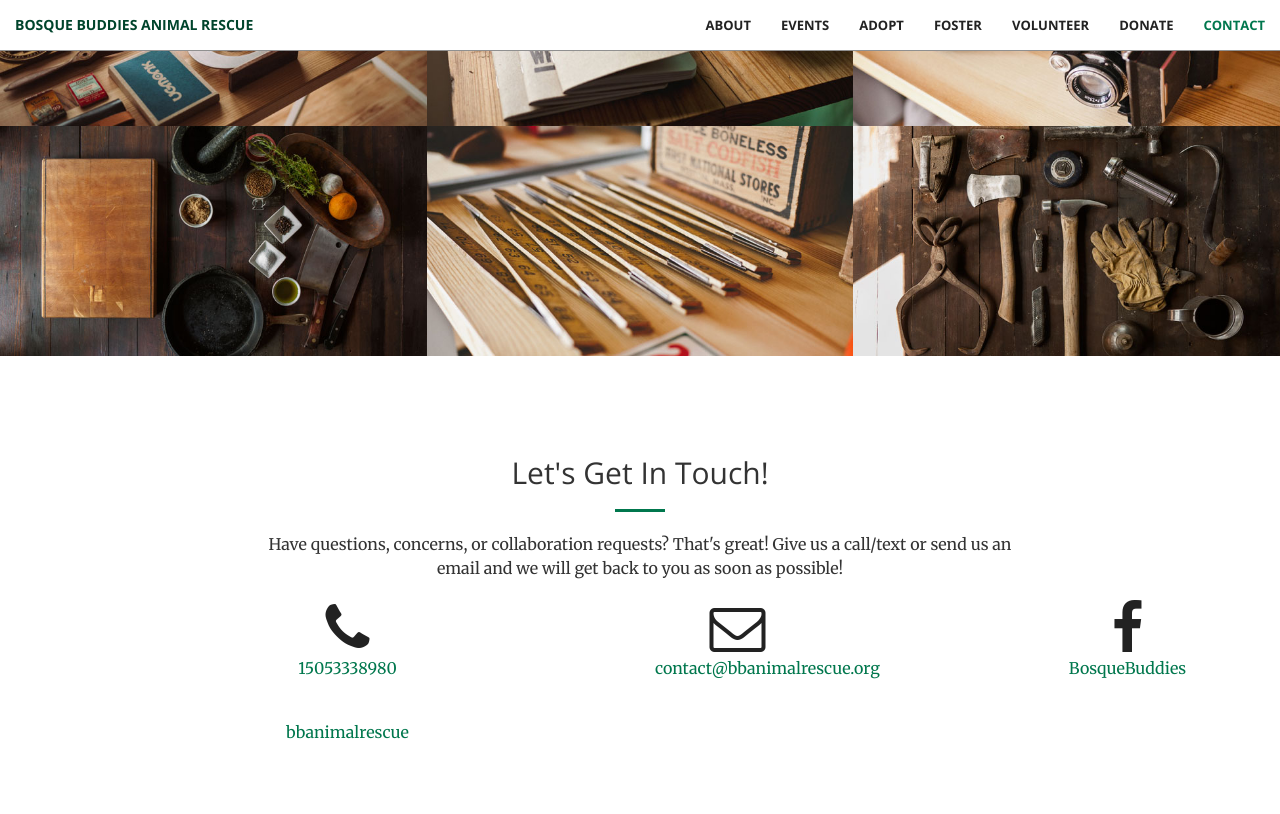
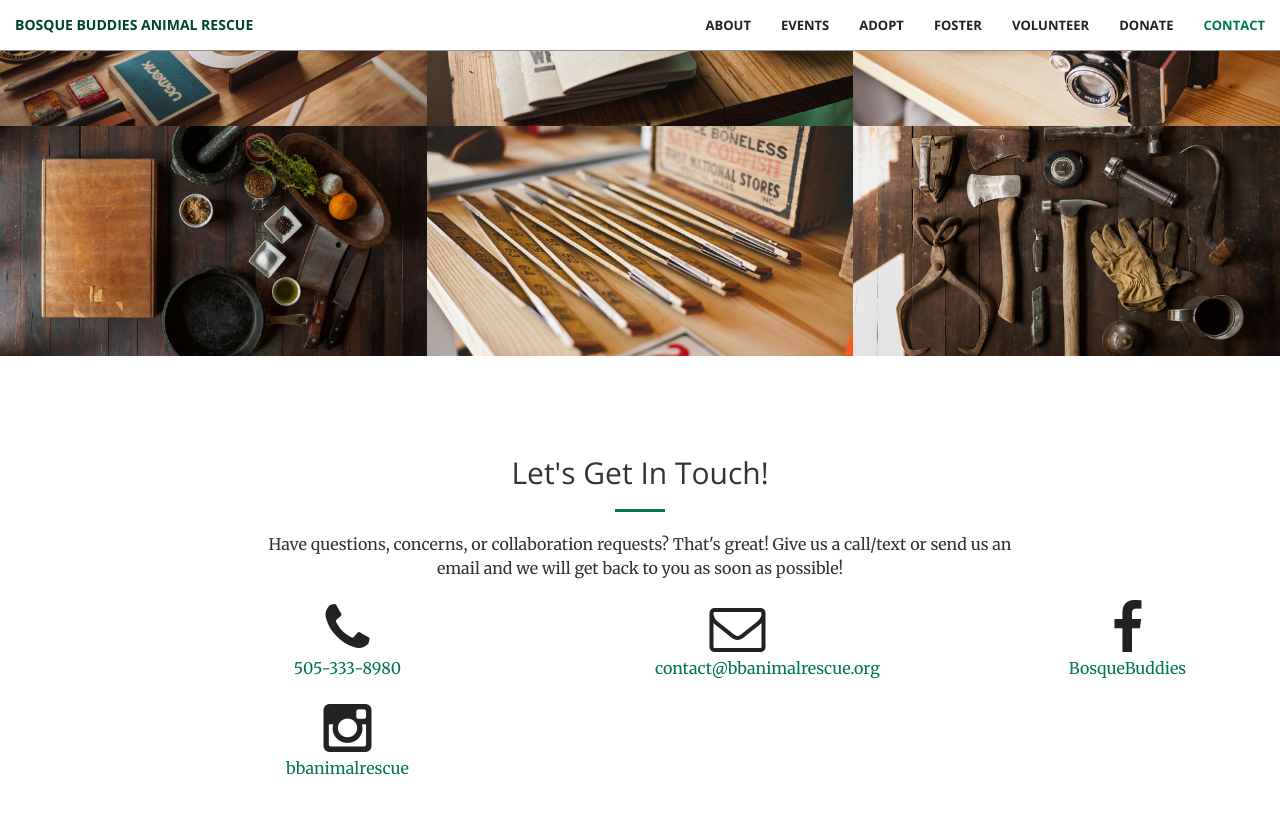
Before and after one commit to bbanimalrescue/bbanimalrescue.github.io, a Jekyll site: the page built from index.html, in a window 1280 px wide and 900 px high, scrolled down 3581 px. Shown: the top 814 px of the window. Built offline with Jekyll 4.4.1, drawn with Linux system fonts in a browser that asks for light colours.

Commit message:
Updated icon/info in contact section

```diff
--- a/_includes/contact.html
+++ b/_includes/contact.html
@@ -9,7 +9,7 @@
         <div class="col-lg-2 col-lg-offset-2 text-center">
             <a href="tel:{{ site.phone }}">
                 <i class="fa fa-phone fa-3x wow bounceIn" data-wow-delay=".1s"></i>
-                <p>{{ site.phone }}</p>
+                <p>505-333-8980</p>
             </a>
         </div>
         <div class="col-lg-2 col-lg-offset-2 text-center">
@@ -26,7 +26,7 @@
         </div>
         <div class="col-lg-2 col-lg-offset-2 text-center">
             <a href="https://www.instagram.com/{{ site.instagram_username }}">
-                <i class="fa fa-square-instagram fa-3x wow bounceIn" data-wow-delay=".1s"></i>
+                <i class="fa fa-instagram fa-3x wow bounceIn" data-wow-delay=".1s"></i>
                 <p>{{ site.instagram_username }}</p>
             </a>
         </div>
```
